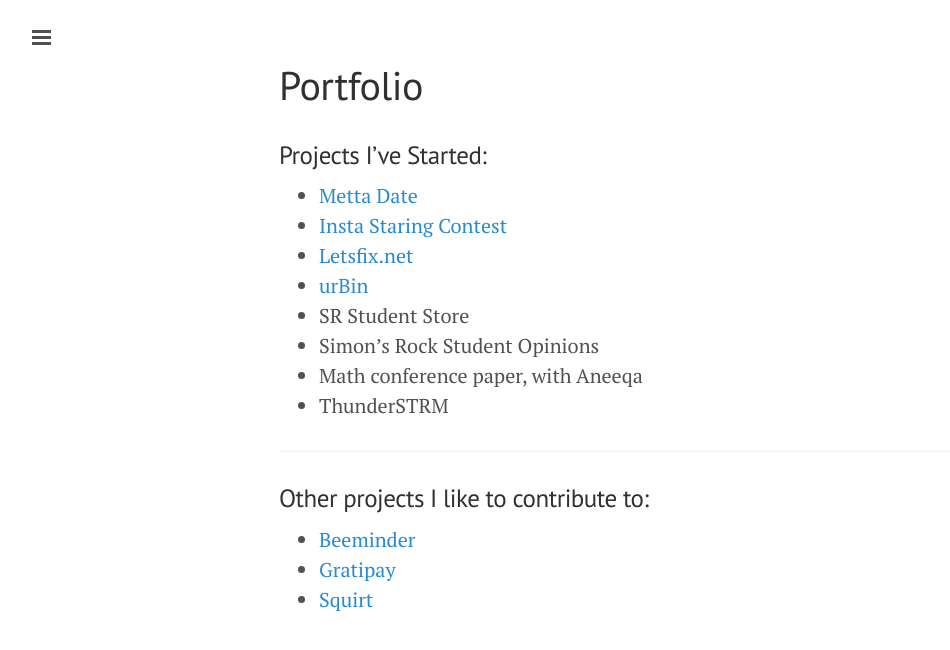
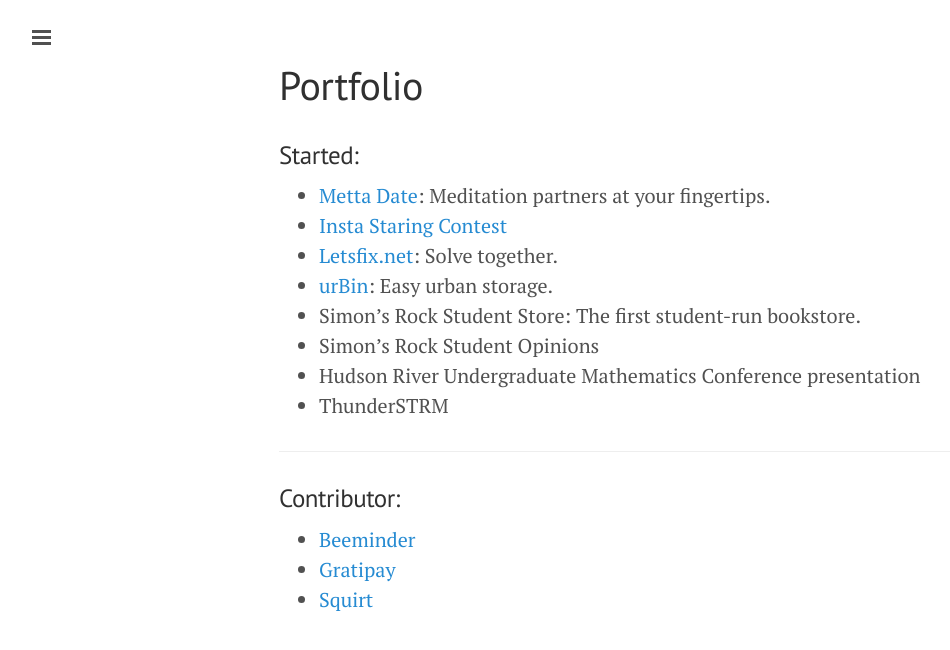
Before and after one commit to dsernst/quotes, a Jekyll site: the page built from portfolio.md, in a window 1280 px wide. Shown: the top 650 px of the page, without its empty margins (1-951 px from the left). Built offline with Jekyll 4.4.1, drawn with Linux system fonts in a browser that asks for light colours.

Commit message:
cleanup: portfolio.md

```diff
--- a/portfolio.md
+++ b/portfolio.md
@@ -3,20 +3,20 @@
 title: Portfolio
 ---
 
-### Projects I've Started:
+### Started:
 
-* [Metta Date](http://mettadate.dsernst.com)
+* [Metta Date](http://mettadate.dsernst.com): Meditation partners at your fingertips.
 * [Insta Staring Contest](http://staring.dsernst.com)
-* [Letsfix.net](http://letsfix.net)
-* [urBin](http://urbin-storage.com)
-* SR Student Store
+* [Letsfix.net](http://letsfix.net): Solve together.
+* [urBin](http://urbin-storage.com): Easy urban storage.
+* Simon's Rock Student Store: The first student-run bookstore.
 * Simon's Rock Student Opinions
-* Math conference paper, with Aneeqa
+* Hudson River Undergraduate Mathematics Conference presentation
 * ThunderSTRM
 
 ------
 
-### Other projects I like to contribute to:
+### Contributor:
 
 * [Beeminder](http://beeminder.com)
 * [Gratipay](http://gratipay.com)
```
